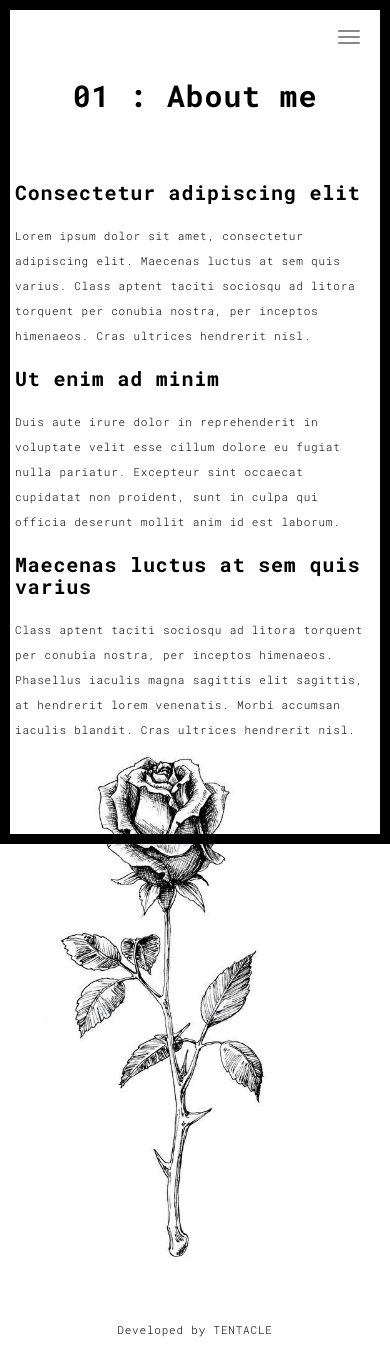
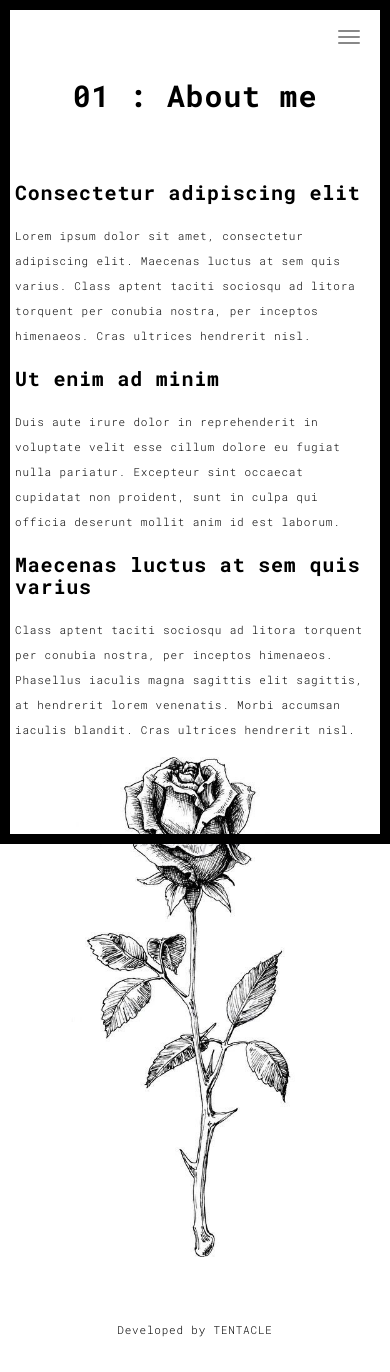
Before and after one commit to philosofonusus/ThePortfolio, a React (Create React App) app: page /about in a window 390 px wide. Built offline with nearby package versions, Linux system fonts and the light colour scheme.

Commit message:
rose pos native

```diff
--- a/public/index.html
+++ b/public/index.html
@@ -13,7 +13,6 @@
     <link rel="apple-touch-icon" href="%PUBLIC_URL%/apple-icon-180x180.png" />
     <meta name="msapplication-tap-highlight" content="no">
     <link rel="manifest" href="%PUBLIC_URL%/manifest.json" />
-    <title>My portfolio</title>
   </head>
   <body class="minimal">
     <noscript>You need to enable JavaScript to run this app.</noscript>
--- a/src/App.js
+++ b/src/App.js
@@ -2,11 +2,16 @@ import React from "react";
 import {useRoutes} from "./routes";
 import {BrowserRouter} from "react-router-dom";
 import "./styles/main.min.css"
+import {Helmet} from "react-helmet";
 
 
 const App = () => {
   const routes = useRoutes()
   return (
+      <>
+          <Helmet>
+              <title>My portfolio</title>
+          </Helmet>
         <BrowserRouter>
             <div id="site-border-left"/>
             <div id="site-border-right" />
@@ -14,6 +19,7 @@ const App = () => {
             <div id="site-border-bottom" />
             {routes}
         </BrowserRouter>
+      </>
   );
 }
 
--- a/src/pages/AboutPage.js
+++ b/src/pages/AboutPage.js
@@ -3,8 +3,10 @@ import Footer from "../Components/Footer";
 import {Helmet} from "react-helmet";
 
 import rose from '../assets/images/rose.jpg'
+import {useWindowSize} from "../hooks/windowSize.hook";
 
 const AboutPage = () => {
+    const [width] = useWindowSize()
     return(
         <>
             <Helmet>
@@ -24,27 +26,36 @@ const AboutPage = () => {
                                     <div className="col-md-10 col-md-offset-1">
                                         <div className="row">
                                             <div className="col-xs-12 col-md-6">
-                                                <h3>Consectetur adipiscing elit</h3>
-                                                <p>Lorem ipsum dolor sit amet, consectetur adipiscing elit. Maecenas
+                                                <h3>
+                                                    Consectetur adipiscing elit
+                                                </h3>
+                                                <p>
+                                                    Lorem ipsum dolor sit amet, consectetur adipiscing elit. Maecenas
                                                     luctus at sem quis varius.
                                                     Class aptent taciti sociosqu ad litora torquent per conubia nostra,
-                                                    per inceptos himenaeos. Cras ultrices hendrerit nisl.</p>
-                                                <h3>Ut enim ad minim </h3>
-                                                <p>Duis aute irure dolor in reprehenderit in voluptate velit esse
+                                                    per inceptos himenaeos. Cras ultrices hendrerit nisl.
+                                                </p>
+                                                <h3>
+                                                    Ut enim ad minim
+                                                </h3>
+                                                <p>
+                                                    Duis aute irure dolor in reprehenderit in voluptate velit esse
                                                     cillum dolore eu fugiat nulla pariatur. Excepteur sint occaecat
                                                     cupidatat non
                                                     proident, sunt in culpa qui officia deserunt mollit anim id est
                                                     laborum.
-                                                    <h3>Maecenas luctus at sem quis varius</h3>
-                                                    <p>
-                                                        Class aptent taciti sociosqu ad litora torquent per conubia
-                                                        nostra, per inceptos himenaeos. Phasellus iaculis magna sagittis
-                                                        elit sagittis, at hendrerit lorem venenatis. Morbi accumsan
-                                                        iaculis blandit. Cras ultrices hendrerit nisl.
-                                                    </p>
+                                                </p>
+                                                <h3>
+                                                    Maecenas luctus at sem quis varius
+                                                </h3>
+                                                <p>
+                                                    Class aptent taciti sociosqu ad litora torquent per conubia
+                                                    nostra, per inceptos himenaeos. Phasellus iaculis magna sagittis
+                                                    elit sagittis, at hendrerit lorem venenatis. Morbi accumsan
+                                                    iaculis blandit. Cras ultrices hendrerit nisl.
                                                 </p>
                                             </div>
-                                            <div style={{paddingLeft: '10vw'}} className="col-xs-12 col-md-6">
+                                            <div style={width < 992 ? {justifyContent: 'center', display: 'flex'} :{paddingLeft: '10vw'}} className="col-xs-12 col-md-6">
                                                 <img src={rose} alt="rose" height={500}/>
                                             </div>
                                         </div>
```
Also changed, not shown: 1 other file (tests, documents, lock files or other folders). Lines whose indentation alone changed are shown as unchanged.
